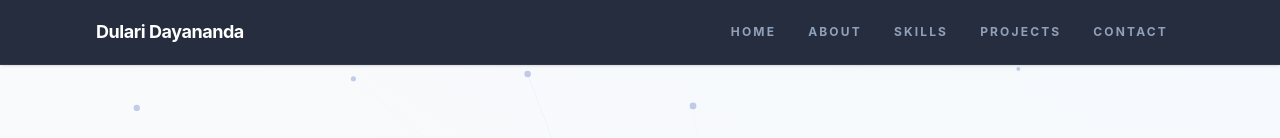
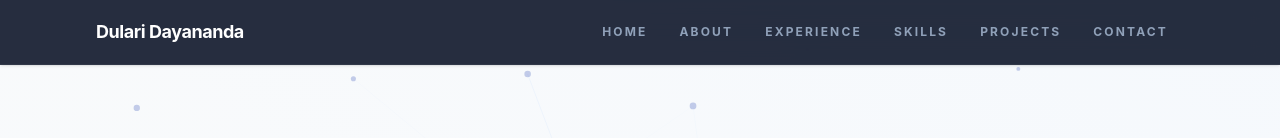
Before and after one commit to dwathsala/My_Portfolio, a React (Vite) app: page / in a window 1280 px wide. Shown: the top 138 px of the page. Built offline with nearby package versions, Linux system fonts and the light colour scheme.

Commit message:
feat: Add "Experience" link to navigation for improved site structure

```diff
--- a/src/components/Header.jsx
+++ b/src/components/Header.jsx
@@ -33,6 +33,7 @@ const Header = () => {
   const navLinks = [
     { name: 'Home', href: '#home' },
     { name: 'About', href: '#about' },
+    { name: 'Experience', href: '#experience' },
     { name: 'Skills', href: '#skills' },
     { name: 'Projects', href: '#projects' },
     { name: 'Contact', href: '#contact' },
```
Also changed, not shown: public/mitra.jpeg (added).
